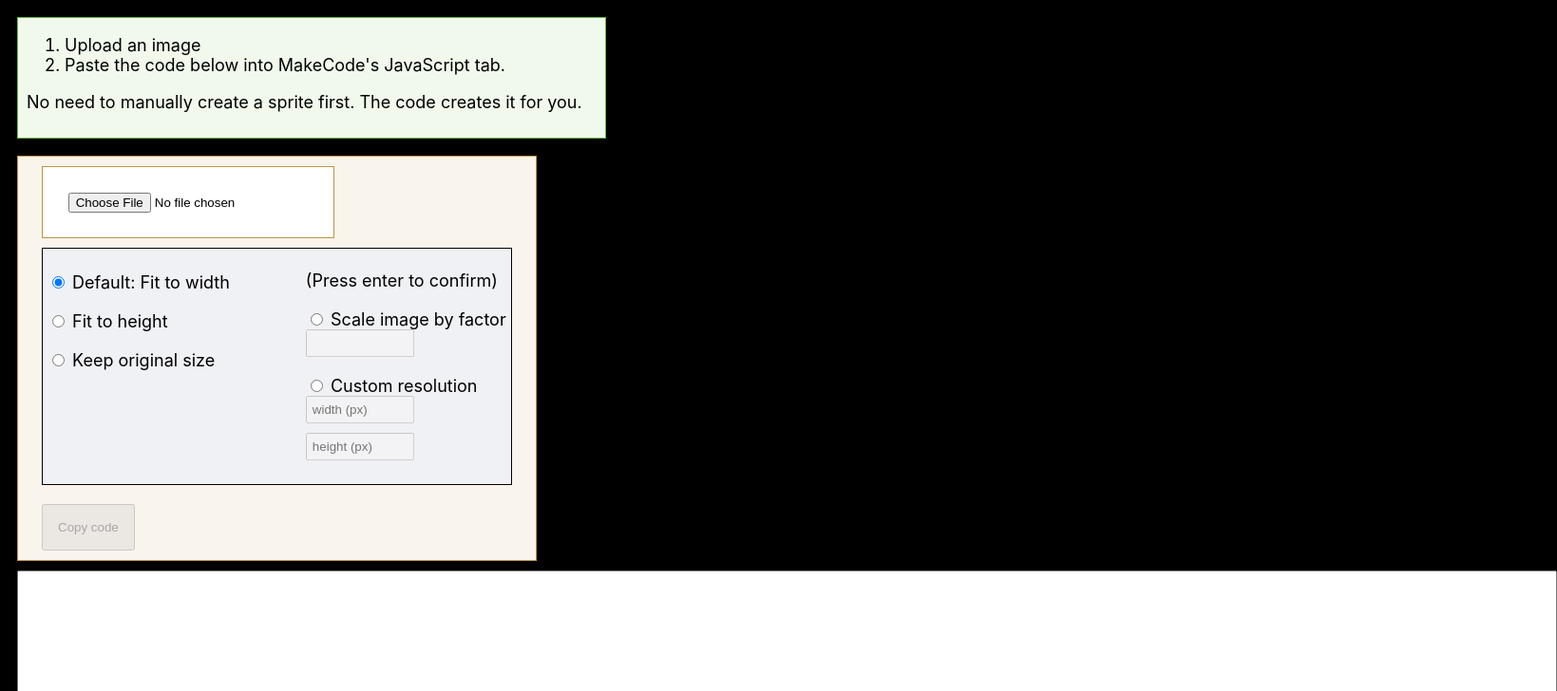
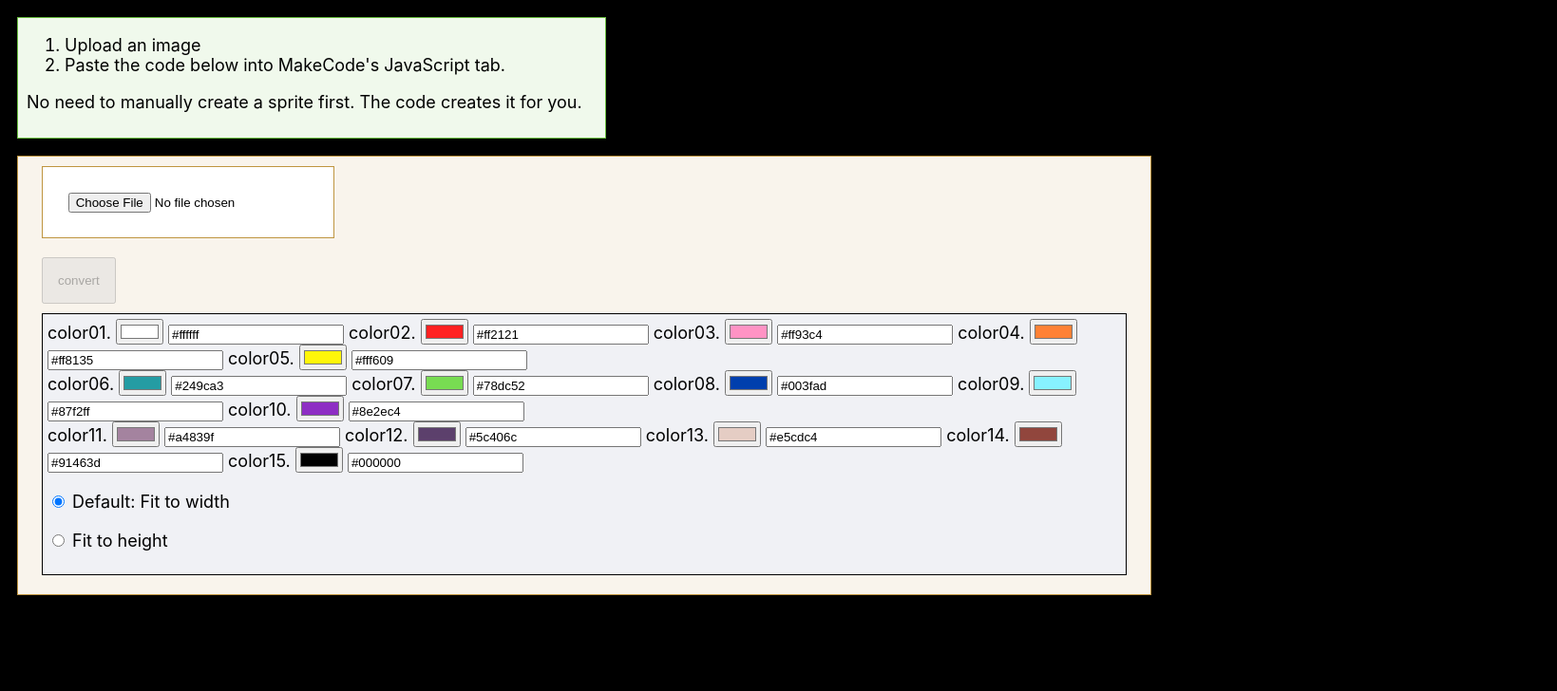
Before and after one commit to phattisu/Convert-Image-to-MakeCode-Arcade-Sprite, a website: page index.html in a window 1280 px wide. Shown: the top 728 px of the page at 95% size, 1639 px wide, since content can reach past the window. Drawn offline with Linux system fonts and the light colour scheme.

Commit message:
Update index.html

```diff
--- a/index.html
+++ b/index.html
@@ -17,9 +17,13 @@
 		<p>No need to manually create a sprite first. The code creates it for you.</p>
 	</div>
 	<form action="#" method="POST">
-		<input type="file" id="myFile" name="filename">
-
+		<input type="file" id="myFile" name="filename"/> <button id="run" disabled>convert</button>
 		<div id="parameters">
+      <div id="vleft" class="half">
+           <div id="colpad1" class="colorboard"> color01. <input id="col1" class="colorpicker" type="color" value="#ffffff"/> <input id="col1" class="colortext" type="text" value="#ffffff"/> color02. <input id="col2" class="colorpicker" type="color" value="#ff2121"/> <input id="col2" class="colortext" type="text" value="#ff2121"/> color03. <input id="col3" class="colorpicker" type="color" value="#ff93c4"/> <input id="col3" class="colortext" type="text" value="#ff93c4"/> color04. <input id="col4" class="colorpicker" type="color" value="#ff8135"/> <input id="col4" class="colortext" type="text" value="#ff8135"/>  color05. <input id="col5" class="colorpicker" type="color" value="#fff609"/> <input id="col5" class="colortext" type="text" value="#fff609"/> </div>
+      <div id="colpad2" class="colorboard"> color06. <input id="col6" class="colorpicker" type="color" value="#249ca3"/> <input id="col6" class="colortext" type="text" value="#249ca3"/> color07. <input id="col7" class="colorpicker" type="color" value="#78dc52"/> <input id="col7" class="colortext" type="text" value="#78dc52"/> color08. <input id="col8" class="colorpicker" type="color" value="#003fad"/> <input id="col8" class="colortext" type="text" value="#003fad"/> color09. <input id="col9" class="colorpicker" type="color" value="#87f2ff"/> <input id="col9" class="colortext" type="text" value="#87f2ff"/>  color10. <input id="col10" class="colorpicker" type="color" value="#8e2ec4"/> <input id="col10" class="colortext" type="text" value="#8e2ec4"/> </div>
+      <div id="colpad3" class="colorboard"> color11. <input id="col11" class="colorpicker" type="color" value="#a4839f"/> <input id="col11" class="colortext" type="text" value="#a4839f"/>  color12. <input id="col12" class="colorpicker" type="color" value="#5c406c"/> <input id="col12" class="colortext" type="text" value="#5c406c"/>  color13. <input id="col13" class="colorpicker" type="color" value="#e5cdc4"/> <input id="col13" class="colortext" type="text" value="#e5cdc4"/> color14. <input id="col14" class="colorpicker" type="color" value="#91463d"/> <input id="col14" class="colortext" type="text" value="#91463d"/> color15. <input id="col15" class="colorpicker" type="color" value="#000000"/>  <input id="col15" class="colortext" type="text" value="#000000"/> </div>
+      </div>
 			<div id="left" class="half">
 				<label>
 					<input type="radio" name="size" id="full-width" checked /> Default: Fit to width
@@ -28,30 +32,3 @@
 					<input type="radio" name="size" id="full-height" /> Fit to height
 				</label>
 				<label>
-					<input type="radio" name="size" id="original" /> Keep original size
-				</label>
-			</div>
-
-			<div id="right" class="half">
-				<p>(Press enter to confirm)</p>
-				<label>
-					<input type="radio" name="size" id="scale" value="0.1" /> Scale image by factor
-					<input type="number" name="size" id="factor" step="0.01" disabled>
-				</label>
-				<label>
-					<input type="radio" name="size" id="custom" /> Custom resolution
-					<input type="number" name="size" id="width" class="custom" placeholder="width (px)" disabled>
-					<input type="number" name="size" id="height" class="custom" placeholder="height (px)" disabled>
-				</label>
-			</div>
-		</div>
-		<button id="copy" disabled>Copy code</button>
-		<!-- <button type="submit" disabled style="visibility: hidden;">Apply setting</button> -->
-	</form>
-
-	<canvas width=0 height=0></canvas>
-	<textarea name="" id="" cols="200" rows="30"></textarea>
-	<script src="main.js"></script>
-</body>
-
-</html>
```
